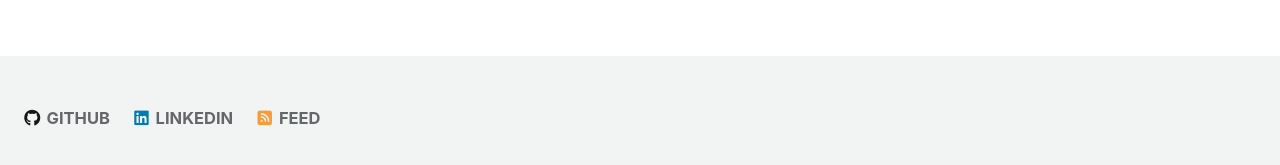
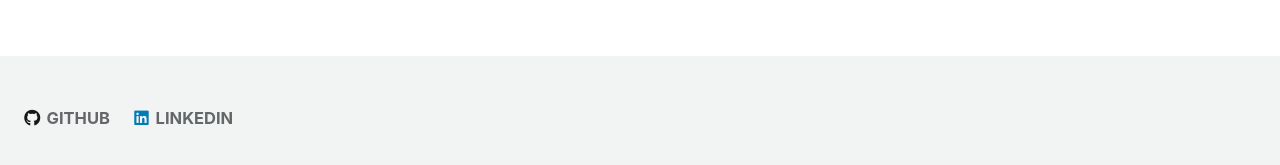
Before and after one commit to Satyam0062/satyam0062.github.io, a Jekyll site: the page built from _pages/about.md, in a window 1280 px wide. Shown: the part 712-877 px from the top of the page. Built offline with Jekyll 4.4.1, drawn with Linux system fonts in a browser that asks for light colours; cached includes are drawn as plain includes; nearby versions of some CDN libraries; our own code applies the rules of GitHub Pages for plain Markdown files.

Commit message:
Modified file

```diff
--- a/_includes/footer.html
+++ b/_includes/footer.html
@@ -11,7 +11,3 @@
         {% endif %}
       {% endfor %}
     {% endif %}
-
-    <li><a href="{% if site.atom_feed.path %}{{ site.atom_feed.path }}{% else %}{{ '/feed.xml' | relative_url }}{% endif %}"><i class="fas fa-fw fa-rss-square" aria-hidden="true"></i> {{ site.data.ui-text[site.locale].feed_label | default: "Feed" }}</a></li>
-  </ul>
-</div>
```
